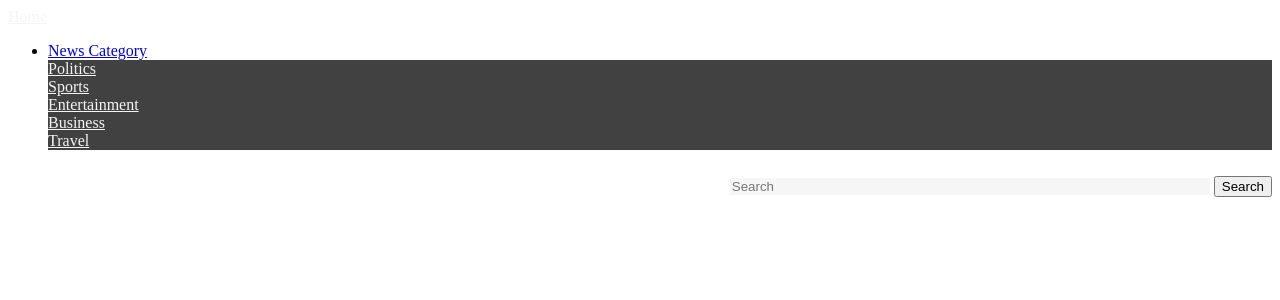
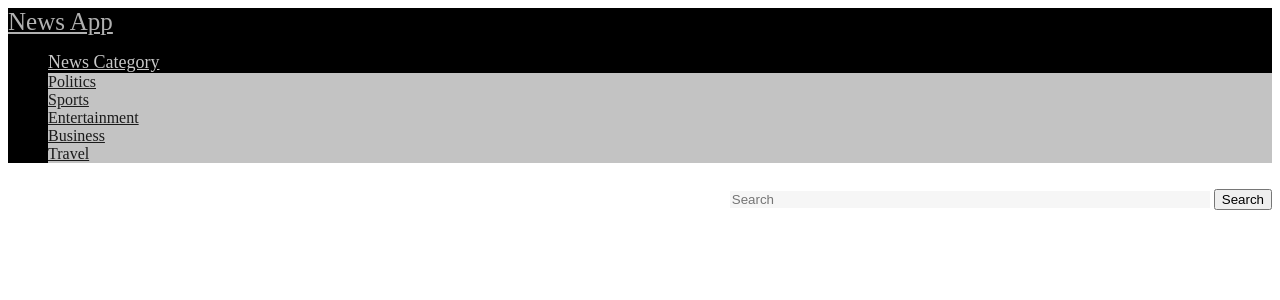
Before and after one commit to Brayooh/news-highlight, a Flask app: template app/templates/navbar.html in a window 1280 px wide. Shown: the top 300 px of the page. Run offline with Flask 2, Linux system fonts and the light colour scheme; the template is opened without the code that fills it, so the values that code supplies are empty; some libraries are stand-ins or nearby versions.

Commit message:
modify procfile

```diff
--- a/app/templates/fourOwfour.html
+++ b/app/templates/fourOwfour.html
@@ -0,0 +1,5 @@
+{% extends 'base.html'%}
+
+{% block content %}
+    <h1>WHOOOPS we can't find that page</h1>
+{% endblock %}
--- a/app/templates/macros.html
+++ b/app/templates/macros.html
@@ -6,6 +6,7 @@
         <div class="card bg-danger">
         {% for new in news_list %}
         <div style="height: 100vh" class="col-md-4  card-body " style="text-align: center">
+                <div class="card-header" style="font-size: 20px;">{{new.url}}</div>
             <div class="thumbnails"> <br>
                 <img src="{{ new.urlToImage }}" width="350" height="200"
                     class="bd-placeholder-img-lg featurette-image img-fluid mx-auto">
--- a/app/templates/navbar.html
+++ b/app/templates/navbar.html
@@ -1,18 +1,18 @@
-<div class="navbar navbar-inverse" role="navigation">
+<div style="background: rgb(0, 0, 0); border: 0;" class="navbar navbar-inverse" role="navigation">
   <div class="container">
-    <a style="color: whitesmoke" class="navbar-brand" href="/">Home</a>
+    <a style="color: rgb(177, 177, 177); font-size: 25px;" class="navbar-brand" href="/">News App</a>
     <div class="navbar-collapse collapse">
       <ul class="nav navbar-nav">
         <li class="nav-item dropdown">
-          <a class="nav-link dropdown-toggle" href="#" id="navbarDropdownMenuLink" role="hover" data-toggle="dropdown" aria-haspopup="true" aria-expanded="false">
+          <a style="color: rgb(200, 200, 200); font-size: 18px;" class="nav-link dropdown-toggle" href="#" id="navbarDropdownMenuLink" role="hover" data-toggle="dropdown" aria-haspopup="true" aria-expanded="false">
             News Category
           </a>
-          <div style="background: rgb(65, 65, 65)" class="dropdown-menu" aria-labelledby="navbarDropdownMenuLink">
-            <a style="color: whitesmoke;"class="dropdown-item" href="/search/Politics">Politics</a><br>
-            <a style="color: whitesmoke;" class="dropdown-item" href="/search/Sports">Sports</a><br>
-            <a style="color: whitesmoke;" class="dropdown-item" href="/search/Entertainment">Entertainment</a><br>
-            <a style="color: whitesmoke;" class="dropdown-item" href="/search/Business">Business</a><br>
-            <a style="color: whitesmoke;"class="dropdown-item" href="/search/Travel">Travel</a>
+          <div style="background: rgb(195, 195, 195); font-size: 16px;" class="dropdown-menu" aria-labelledby="navbarDropdownMenuLink">
+            <a style="color: rgb(27, 27, 27);"class="dropdown-item" href="/search/Politics">Politics</a><br>
+            <a style="color: rgb(27, 27, 27);" class="dropdown-item" href="/search/Sports">Sports</a><br>
+            <a style="color: rgb(27, 27, 27);" class="dropdown-item" href="/search/Entertainment">Entertainment</a><br>
+            <a style="color: rgb(26, 26, 26);" class="dropdown-item" href="/search/Business">Business</a><br>
+            <a style="color: rgb(27, 27, 27);"class="dropdown-item" href="/search/Travel">Travel</a>
 
           </div>
         </li>
```
Also changed, not shown: 2 other files.
